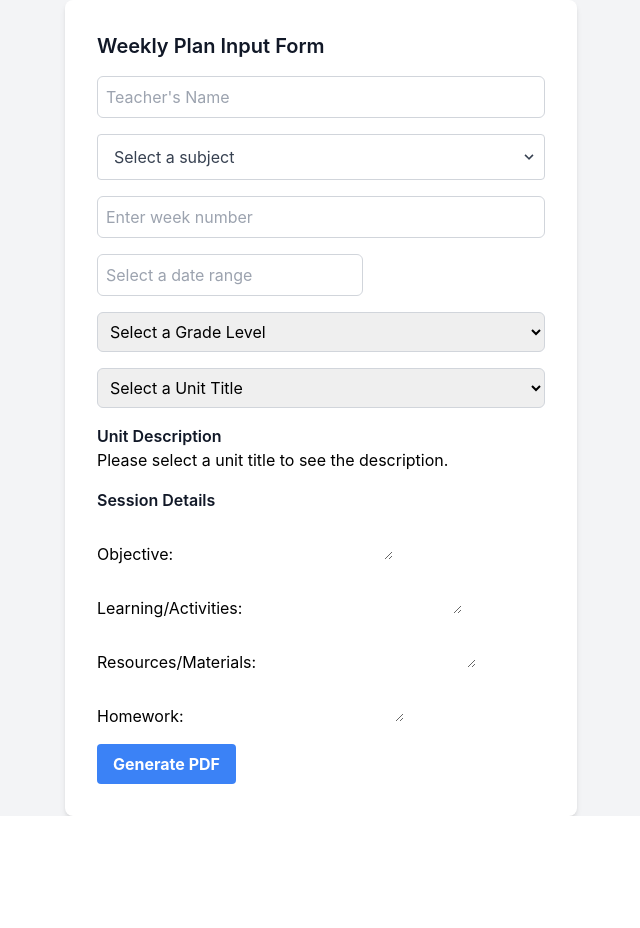
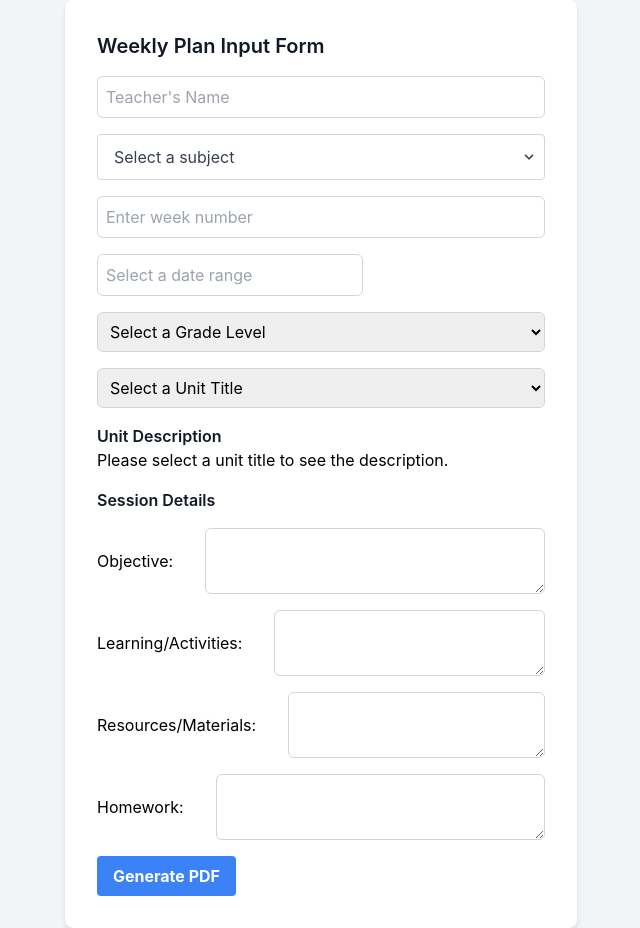
Before and after one commit to stingotho/react-weekly-plan-kbs, a React (Create React App) app: page / in a window 1280 px wide. Shown: the whole page, without its empty margins (319-959 px from the left). Before the commit the page ends 816 px from the top, so only its background shows below. Built offline with nearby package versions, Linux system fonts and the light colour scheme.

Commit message:
session text labels and text area styling

```diff
--- a/src/components/SessionInput.js
+++ b/src/components/SessionInput.js
@@ -10,38 +10,50 @@ function SessionInput({ sessionDetails, setSessionDetails }) {
   };
 
   return (
-    <div>
+    <div className="space-y-4">
       <h3 className="text-md font-semibold text-gray-900">Session Details</h3>
-      <div>
-        <label htmlFor="objective">Objective:</label>
+      <div className="flex items-center space-x-4">
+        <label htmlFor="objective" className="flex-1 text-right mr-4">
+          Objective:
+        </label>
         <textarea
+          className="flex-2 w-full p-2 border border-gray-300 rounded-md focus:outline-none focus:ring-2 focus:ring-blue-500"
           id="objective"
           name="objective"
           value={sessionDetails.objective}
           onChange={handleChange}
         />
       </div>
-      <div>
-        <label htmlFor="activities">Learning/Activities:</label>
+      <div className="flex items-center space-x-4">
+        <label htmlFor="activities" className="flex-1 text-right mr-4">
+          Learning/Activities:
+        </label>
         <textarea
+          className="flex-2 w-full p-2 border border-gray-300 rounded-md focus:outline-none focus:ring-2 focus:ring-blue-500"
           id="activities"
           name="activities"
           value={sessionDetails.activities}
           onChange={handleChange}
         />
       </div>
-      <div>
-        <label htmlFor="resources">Resources/Materials:</label>
+      <div className="flex items-center space-x-4">
+        <label htmlFor="resources" className="flex-1 text-right mr-4">
+          Resources/Materials:
+        </label>
         <textarea
+          className="flex-2 w-full p-2 border border-gray-300 rounded-md focus:outline-none focus:ring-2 focus:ring-blue-500"
           id="resources"
           name="resources"
           value={sessionDetails.resources}
           onChange={handleChange}
         />
       </div>
-      <div>
-        <label htmlFor="homework">Homework:</label>
+      <div className="flex items-center space-x-4">
+        <label htmlFor="homework" className="flex-1 text-right mr-4">
+          Homework:
+        </label>
         <textarea
+          className="flex-2 w-full p-2 border border-gray-300 rounded-md focus:outline-none focus:ring-2 focus:ring-blue-500"
           id="homework"
           name="homework"
           value={sessionDetails.homework}
```
